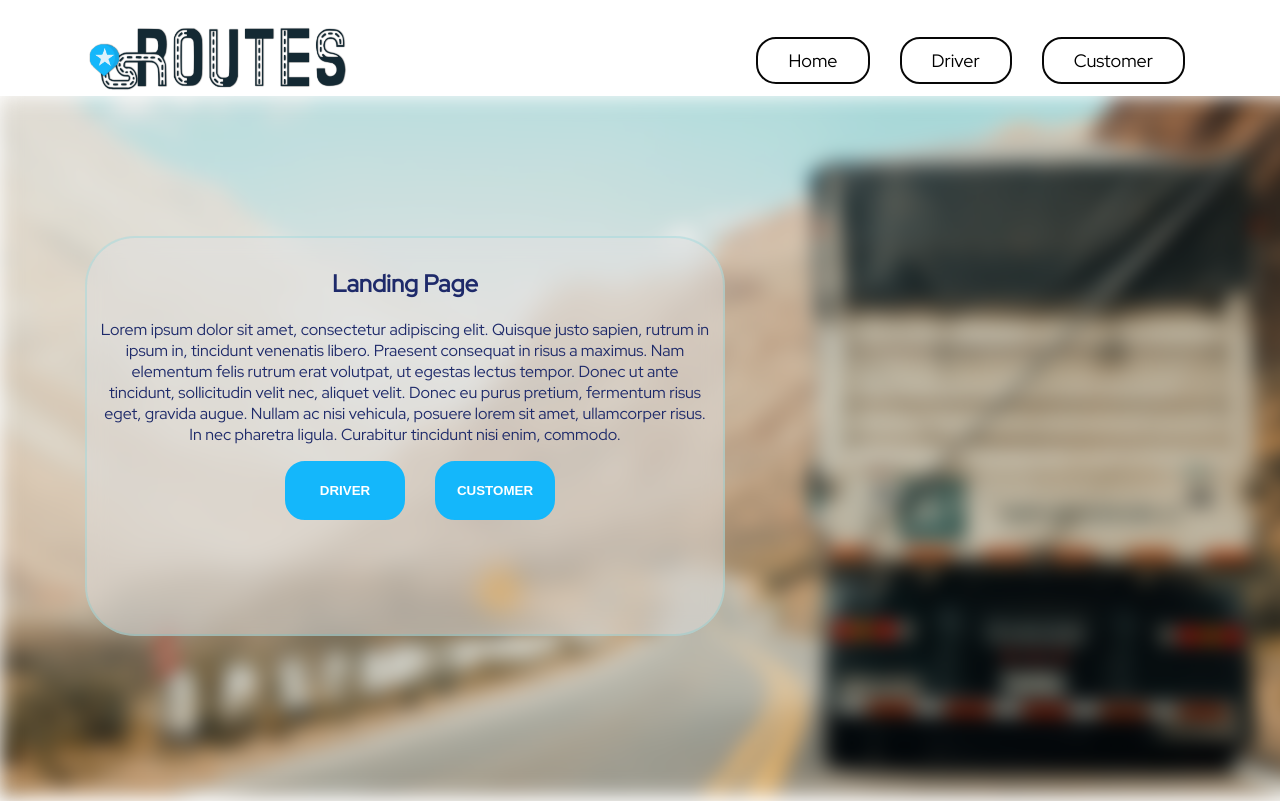
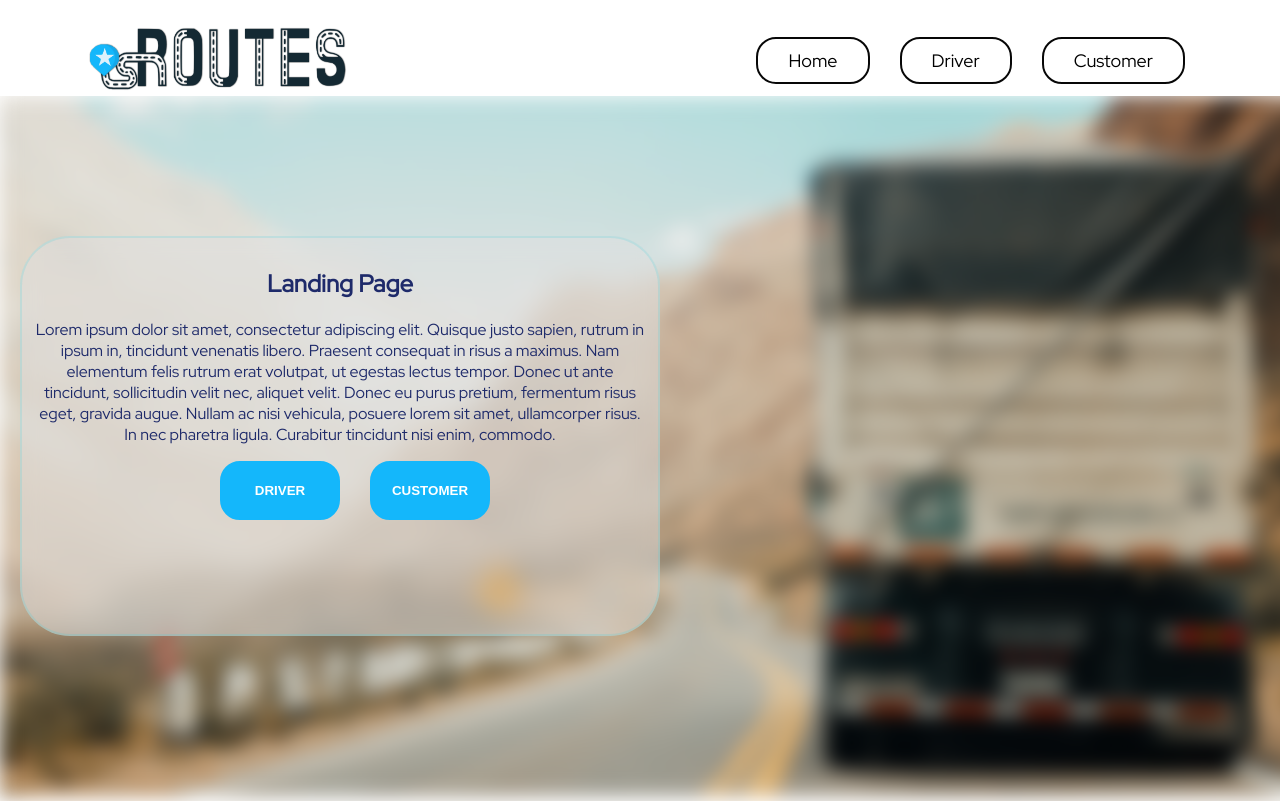
Before and after one commit to reneeswick/routes, a React (Create React App) app: page / in a window 1280 px wide. Built offline with nearby package versions, Linux system fonts and the light colour scheme; a web font is replaced by a local one.

Commit message:
Fix layout of driver view with content-container in css

```diff
--- a/src/Components/App/App.css
+++ b/src/Components/App/App.css
@@ -9,9 +9,10 @@ main {
 
 .content-container{
   padding: 0px 20px;
-  overflow: visible;
+  overflow: auto;
   display: flex;
-  max-width: 1150px; /*Causing some styling issues on other pages*/
+  flex-wrap: wrap;
+  max-width: 1400px; /*Causing some styling issues on other pages*/
   margin: auto;
 }
 
```
